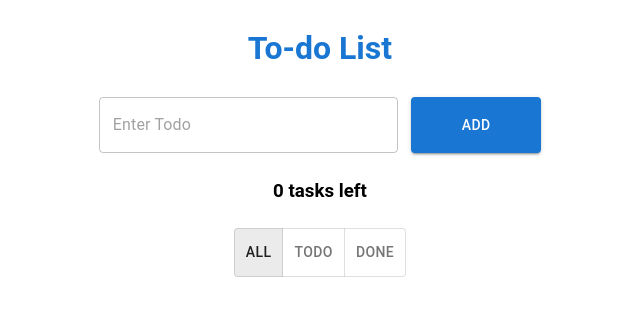
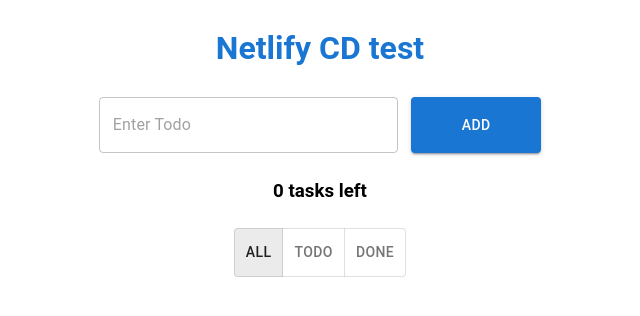
Before and after one commit to jmpark95/1st-project-Todo, a React (Create React App) app: page / in a window 1280 px wide. Shown: the top 316 px of the page, without its empty margins (320-960 px from the left). Built offline with nearby package versions, Linux system fonts and the light colour scheme.

Commit message:
Netlify CD test

```diff
--- a/src/App.jsx
+++ b/src/App.jsx
@@ -59,15 +59,15 @@
 
    function deleteTask(id) {
       dispatch({
+         type: "deleted",
          id: id,
-         type: "deleted",
       });
    }
 
    function toggleCheckbox(id) {
       dispatch({
+         type: "toggled_checkbox",
          id: id,
-         type: "toggled_checkbox",
       });
    }
 
@@ -83,7 +83,7 @@
 
    return (
       <div className="app">
-         <h1 style={{ color: "#1976d2" }}>To-do List</h1>
+         <h1 style={{ color: "#1976d2" }}>Netlify CD test</h1>
 
          <Form addTask={addTask} />
 
```
